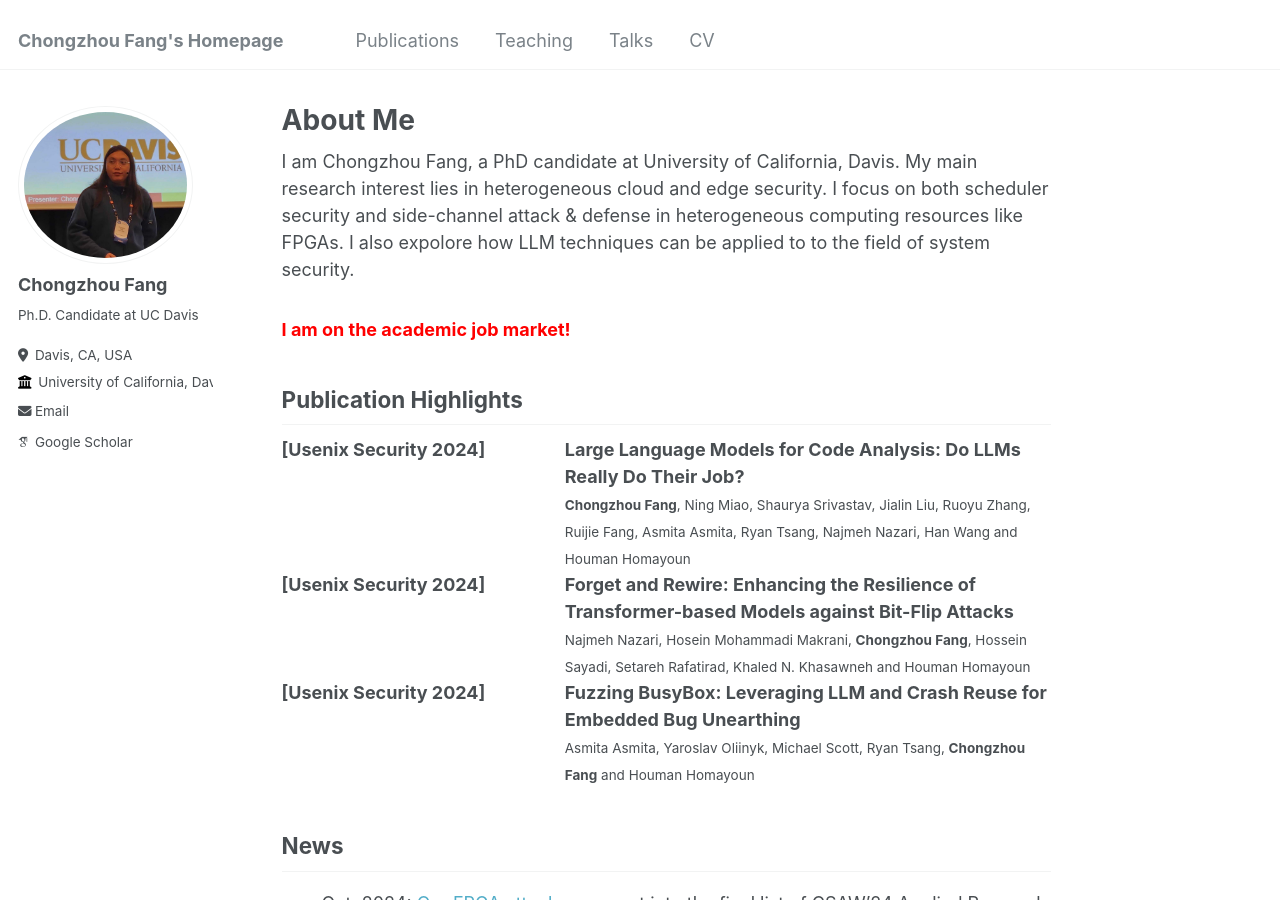
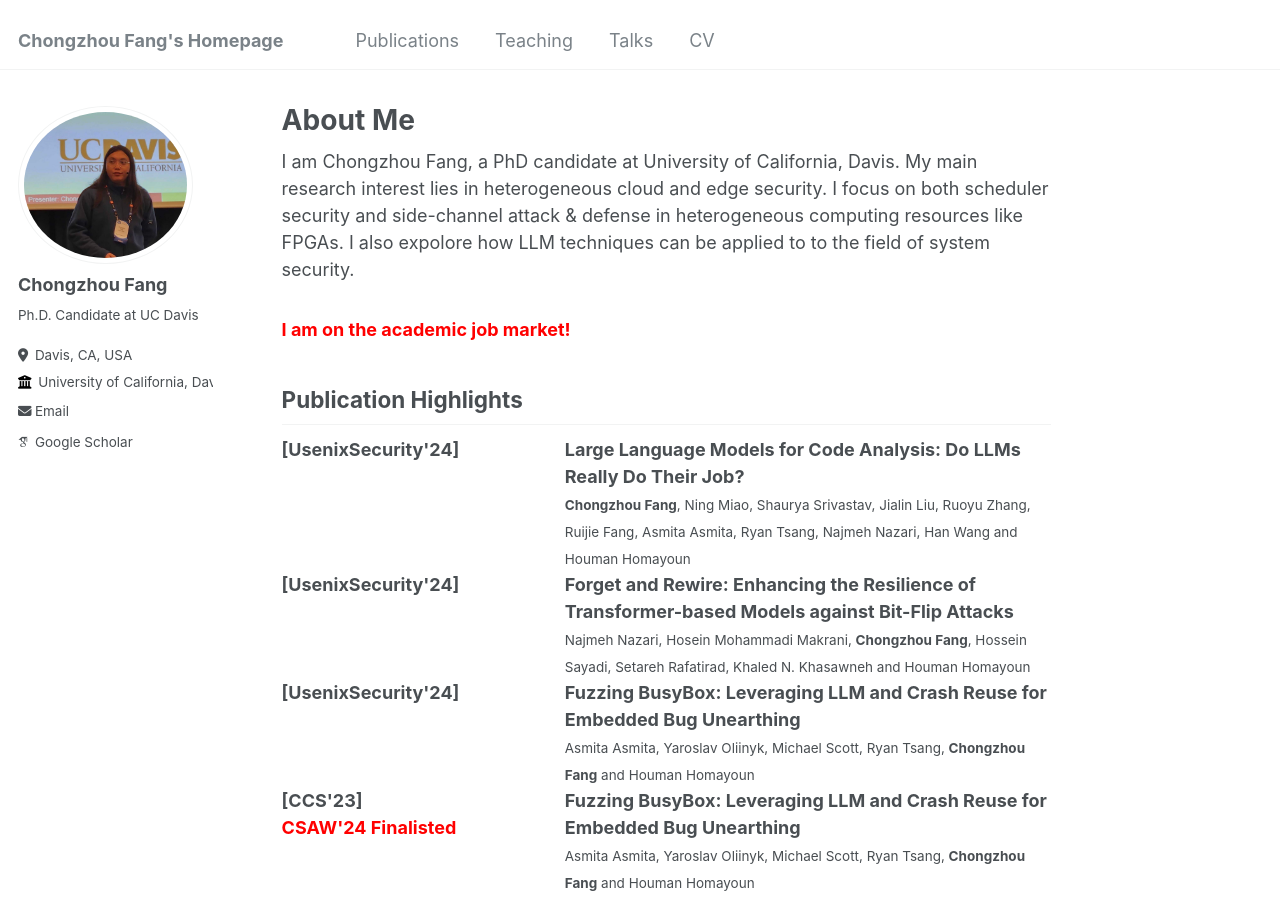
Before and after one commit to ChongzhouFang/ChongzhouFang.github.io, a Jekyll site: the page built from _pages/about.md, in a window 1280 px wide and 900 px high. Built offline with Jekyll 4.4.1, drawn with Linux system fonts in a browser that asks for light colours; some web fonts are replaced.

Commit message:
change about.md

```diff
--- a/_pages/about.md
+++ b/_pages/about.md
@@ -13,7 +13,7 @@ I am Chongzhou Fang, a PhD candidate at University of California, Davis. My main
 
 ## Publication Highlights
 <div style="display: flex; justify-content: space-between; gap: 40px; align-items: flex-start;">
-  <div style="flex: 1;"><strong>[Usenix Security 2024]</strong></div>
+  <div style="flex: 1;"><strong>[UsenixSecurity'24]</strong></div>
   <div style="flex: 2;">
     <strong>Large Language Models for Code Analysis: Do LLMs Really Do Their Job?</strong>
     <br>
@@ -22,7 +22,7 @@ I am Chongzhou Fang, a PhD candidate at University of California, Davis. My main
 </div>
 
 <div style="display: flex; justify-content: space-between; gap: 40px; align-items: flex-start;">
-  <div style="flex: 1;"><strong>[Usenix Security 2024]</strong></div>
+  <div style="flex: 1;"><strong>[UsenixSecurity'24]</strong></div>
   <div style="flex: 2;">
     <strong>Forget and Rewire: Enhancing the Resilience of Transformer-based Models against Bit-Flip Attacks</strong>
     <br>
@@ -31,13 +31,27 @@ I am Chongzhou Fang, a PhD candidate at University of California, Davis. My main
 </div>
 
 <div style="display: flex; justify-content: space-between; gap: 40px; align-items: flex-start;">
-  <div style="flex: 1;"><strong>[Usenix Security 2024]</strong></div>
+  <div style="flex: 1;"><strong>[UsenixSecurity'24]</strong></div>
   <div style="flex: 2;">
     <strong>Fuzzing BusyBox: Leveraging LLM and Crash Reuse for Embedded Bug Unearthing</strong>
     <br>
     <small>Asmita Asmita, Yaroslav Oliinyk, Michael Scott, Ryan Tsang, <b>Chongzhou Fang</b> and Houman Homayoun</small>
   </div>
 </div>
+
+<div style="display: flex; justify-content: space-between; gap: 40px; align-items: flex-start;">
+  <div style="flex: 1;">
+    <strong>[CCS'23]</strong>
+    <br>
+    <span style="color: red;"><strong>CSAW'24 Finalisted</strong></span>
+  </div>
+  <div style="flex: 2;">
+    <strong>Fuzzing BusyBox: Leveraging LLM and Crash Reuse for Embedded Bug Unearthing</strong>
+    <br>
+    <small>Asmita Asmita, Yaroslav Oliinyk, Michael Scott, Ryan Tsang, <b>Chongzhou Fang</b> and Houman Homayoun</small>
+  </div>
+</div>
+
 
 
 ## News
```
